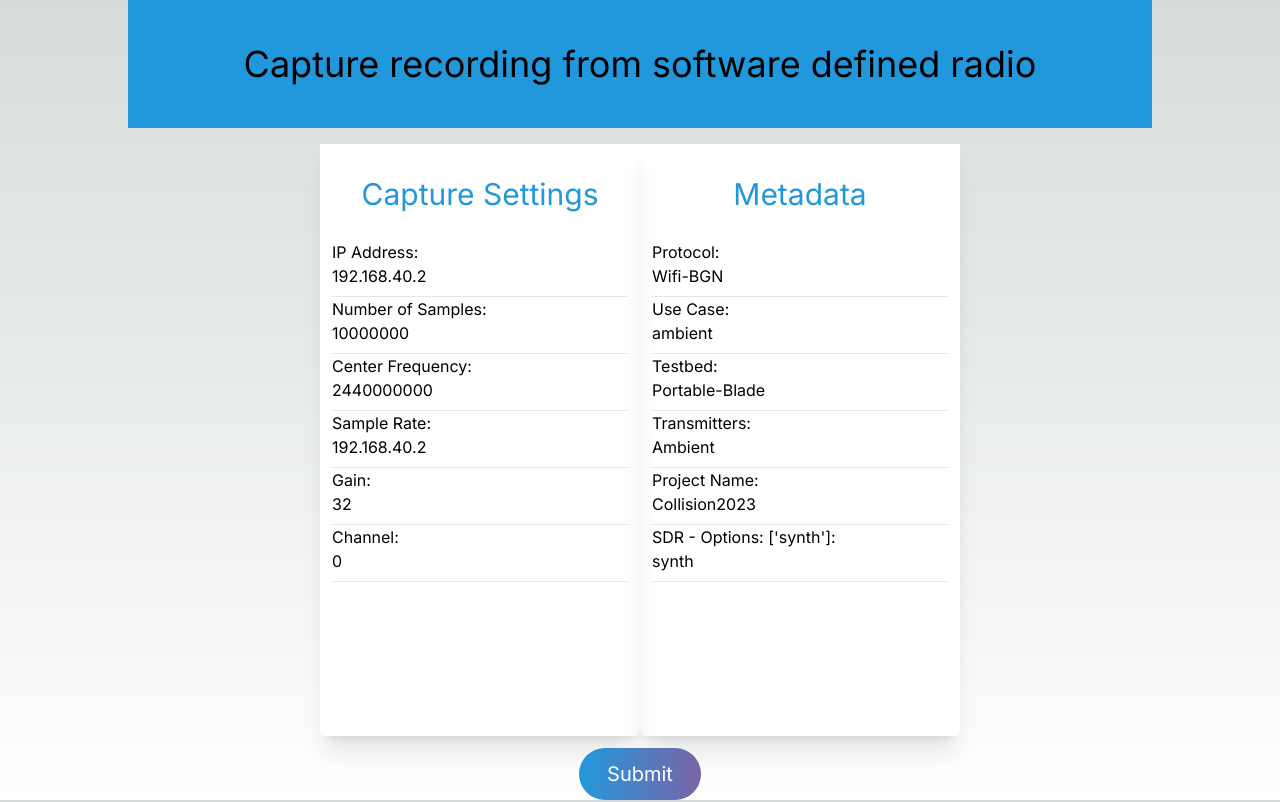
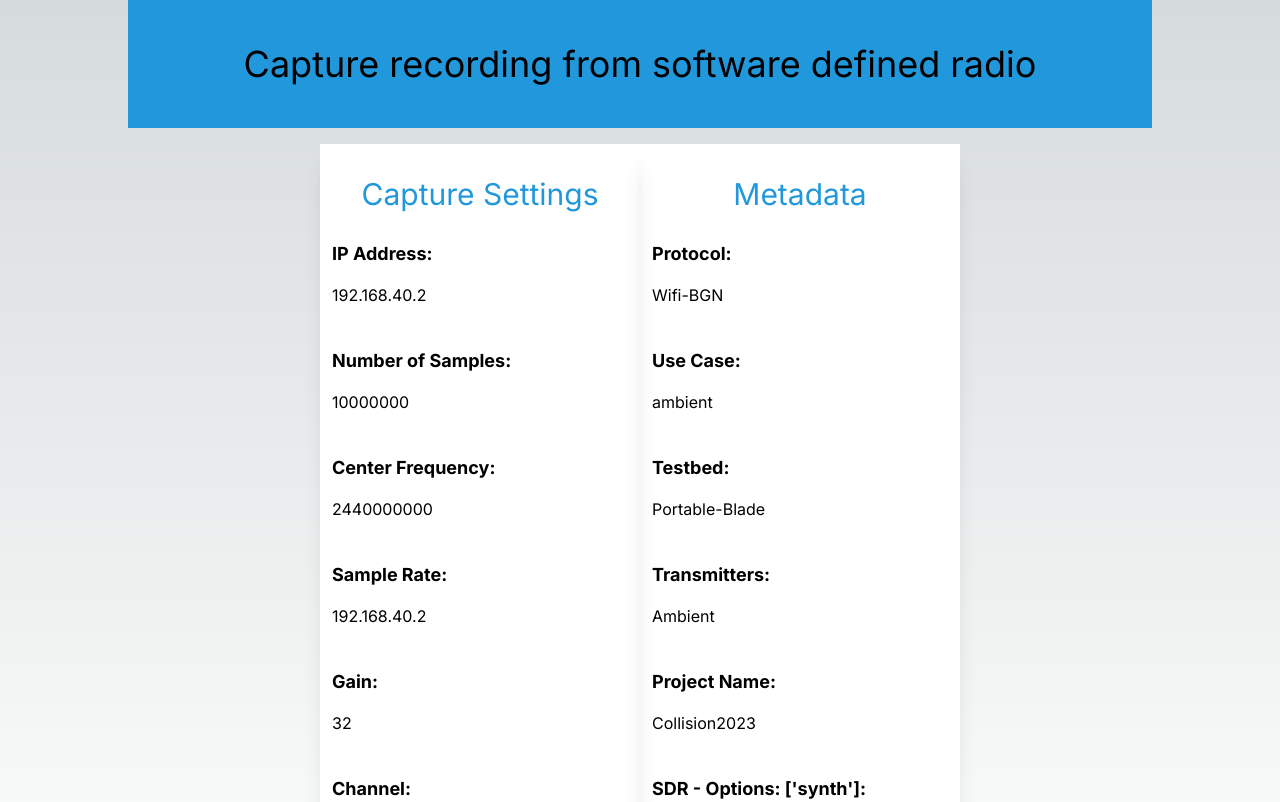
Before and after one commit to Subti/nextjs-web-curator, a Next.js app: page / in a window 1280 px wide. Shown: the top 802 px of the page. Built offline with nearby package versions, Linux system fonts and the light colour scheme.

Commit message:
Add change handler, classes

```diff
--- a/src/app/components/Form.tsx
+++ b/src/app/components/Form.tsx
@@ -1,17 +1,26 @@
+"use client";
+
 import React from "react";
+import { useState } from "react";
 
 const Form = (props: any) => {
+  const [value, setValue] = useState(props.value);
+
+  const handleChange = (event: React.ChangeEvent<HTMLInputElement>) => {
+    setValue(event.target.value);
+  };
+
   return (
     <>
-      <label>{props.label}:</label>
+      <label className="font-bold text-[18px] mb-2">{props.label}:</label>
       <input
-        className="w-1/2 mb-2"
+        className="mb-2 py-2 mb-8 custom-border-input"
         type="text"
         id={props.id}
         name={props.id}
-        value={props.value}
+        value={value}
+        onChange={handleChange}
       />
-      <hr />
     </>
   );
 };
```
